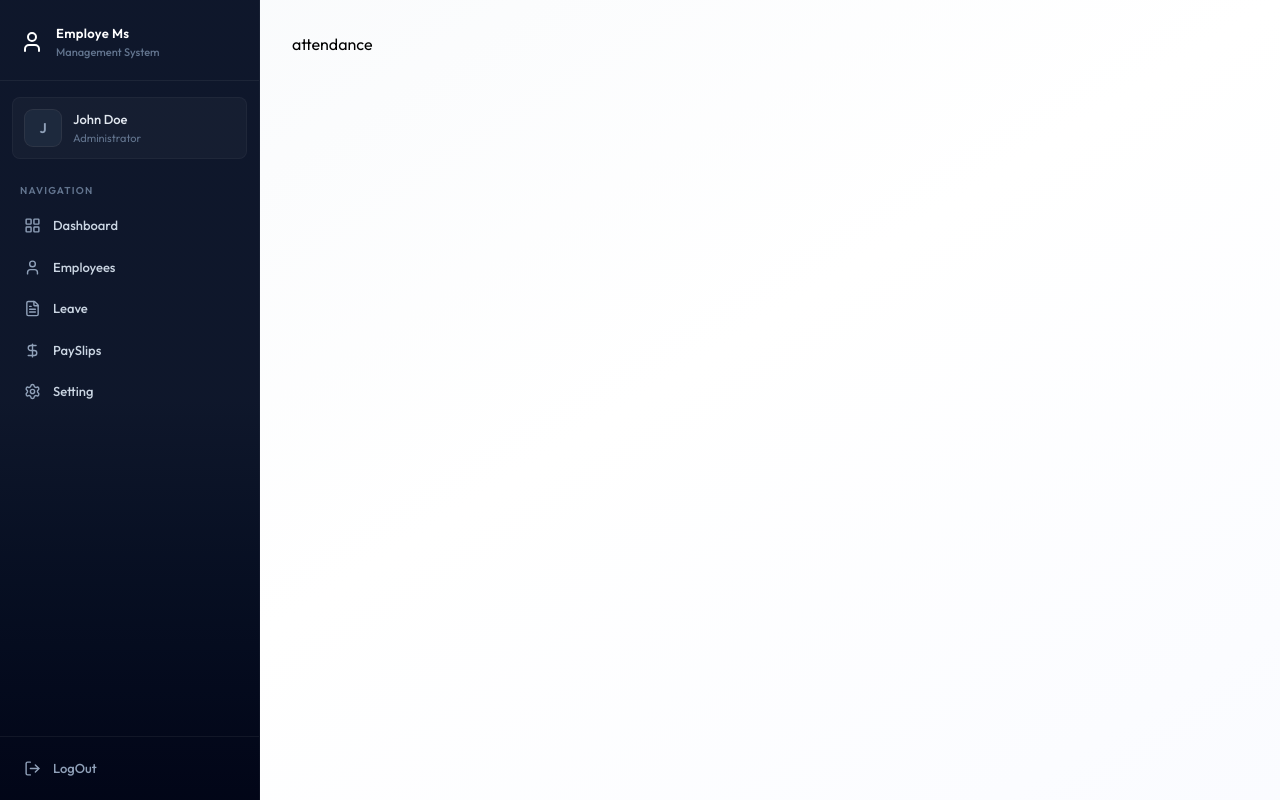
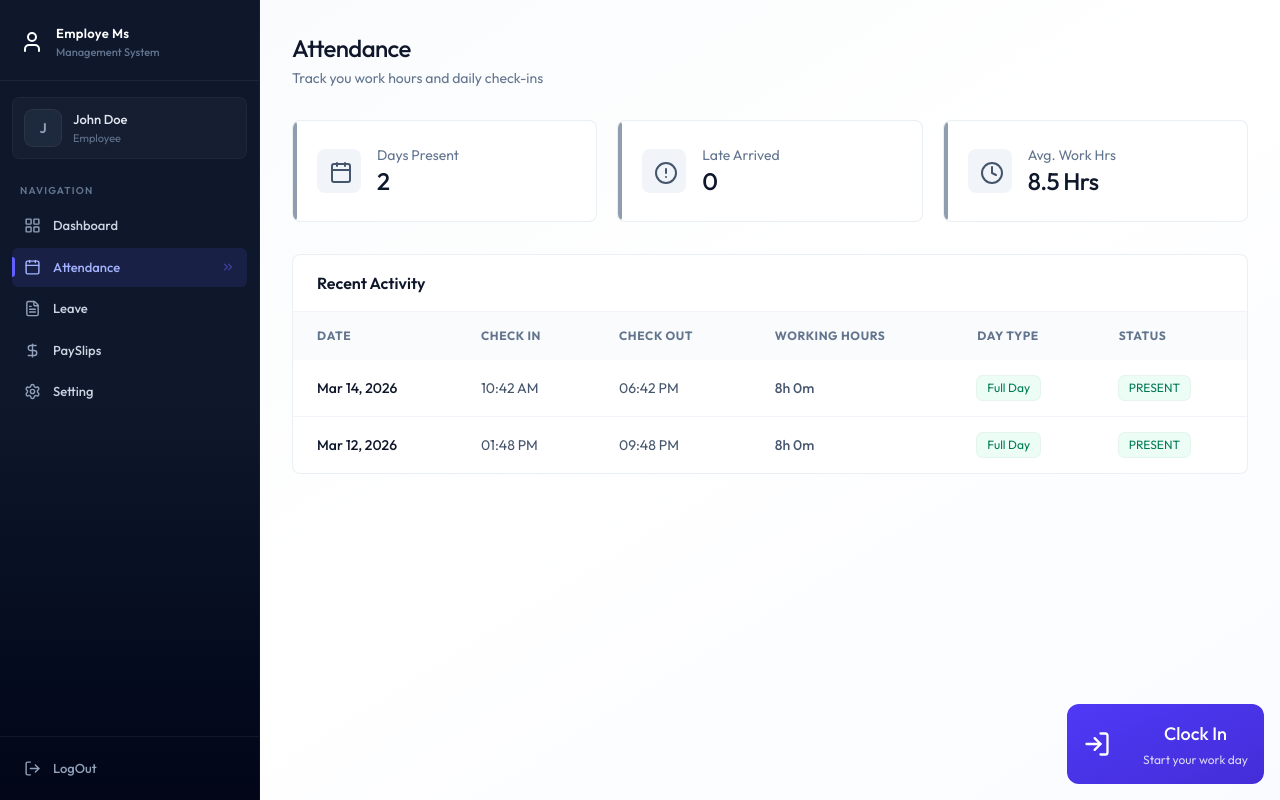
Before and after one commit to nayab-shafiq-sudo/ems, a React (Vite) app in the folder client/: page /attendance in a window 1280 px wide. Built offline with nearby package versions, Linux system fonts and the light colour scheme.

Commit message:
attendance page ui completed

```diff
--- a/client/package.json
+++ b/client/package.json
@@ -11,6 +11,7 @@
   },
   "dependencies": {
     "@tailwindcss/vite": "^4.3.3",
+    "date-fns": "^4.4.0",
     "lucide-react": "^1.48.0",
     "react": "^19.2.6",
     "react-dom": "^19.2.6",
--- a/client/src/components/EmployeeCard.jsx
+++ b/client/src/components/EmployeeCard.jsx
@@ -6,7 +6,7 @@ const EmployeeCard = ({employee, onDelete, onEdit}) => {
   const handleDelete = async () => {
     if (!confirm("Are you sure you want to delete this employee?"))
       return;
-  }
+    }
 
 
   return (
--- a/client/src/components/SideBar.jsx
+++ b/client/src/components/SideBar.jsx
@@ -17,7 +17,7 @@ const SideBar = () => {
       setMobileOpen(false)
     },[pathname])
 
-    const role = "ADMIN" || "EMPLOYEE";
+    const role = "" || "EMPLOYEE";
     const navItems = [
       {name: "Dashboard", href: "/dashboard", icon: LayoutGridIcon},
 
--- /dev/null
+++ b/client/src/components/attendance/AttendanceHistory.jsx
@@ -0,0 +1,70 @@
+import React from 'react'
+import { format } from 'date-fns'
+import { getDayTypeDisplay, getWorkingHoursDisplay } from '../../assets/assets'
+
+const AttendanceHistory = ({history}) => {
+  return (
+    <div className='card overflow-hidden'>
+      <div className='px-6 py-4 border-b border-slate-100'>
+        <h3 className='font-semibold text-slate-900'>Recent Activity</h3>
+      </div>
+      <div className='overflow-x-auto'>
+        <table className='table-modern'>
+            <thead>
+                <tr>
+                    <th className='px-6 py-4'>Date</th>
+                    <th className='px-6 py-4'>Check In</th>
+                    <th className='px-6 py-4'>Check Out</th>
+                    <th className='px-6 py-4'>Working Hours</th>
+                    <th className='px-6 py-4'>Day Type</th>
+                    <th className='px-6 py-4'>Status</th>
+                </tr>
+            </thead>
+            <tbody>
+                {history.length === 0 ? (
+                    <tr>
+                        <td colSpan={6} className='text-center py-12 text-slate-400'>
+                            No records found
+                        </td>
+                    </tr>
+                ) : (
+                    history.map((record)=>{
+                        const dayType = getDayTypeDisplay(record)
+                        return (
+                            <tr key={record._id || record.id}>
+                                <td className='px-6 py-4 font-medium text-slate-900'>
+                                    {format(new Date(record.date),'MMM dd, yyy')}
+                                </td>
+
+                                <td className='px-6 py-4 text-slate-600'>
+                                    {record.checkIn ? format(new Date(record.checkIn), 'hh:mm a') : '-'}
+                                </td>
+
+                                <td className='px-6 py-4 text-slate-600'>
+                                    {record.checkOut ? format(new Date(record.checkOut), 'hh:mm a') : '-'}
+                                </td>
+
+                                <td className='px-6 py-4 text-slate-600 font-medium'>
+                                    {getWorkingHoursDisplay(record)}
+                                </td>
+
+                                <td className='px-6 py-4 '>
+                                    {dayType.label !== "-" ? <span className={`badge ${dayType.className}`}>{dayType.label}</span> : ""}
+                                </td>
+
+                                <td className='px-6 py-4'>
+                                    <span className={`badge ${record.status === "PRESENT" ? "badge-success" : record.status === "LATE" ? "badge-warning" : "badge-danger"}`}>{record.status}</span>
+                                </td>
+                            </tr>
+                        )
+
+                    })
+                )}
+            </tbody>
+        </table>
+      </div>
+    </div>
+  )
+}
+
+export default AttendanceHistory
--- /dev/null
+++ b/client/src/components/attendance/AttendanceStats.jsx
@@ -0,0 +1,29 @@
+import { AlertCircleIcon, CalendarIcon, ClockIcon } from 'lucide-react'
+
+const AttendanceStats = ({ history }) => {
+    const totalPresent = history.filter((h)=> h.status === 'PRESENT' | h.status === 'LATE' ).length
+    const totalLate = history.filter((h)=> h.status === 'LATE').length
+    const stats = [
+        {label: 'Days Present', value: totalPresent, icon: <CalendarIcon/>},
+        {label: 'Late Arrived', value: totalLate, icon: <AlertCircleIcon/>},
+        {label: 'Avg. Work Hrs', value: '8.5 Hrs', icon: <ClockIcon/>},
+    ]
+  return (
+    <div className='grid grid-cols-1 sm:grid-cols-3 gap-4 sm:gap-5 mb-8'>
+      {stats.map((stat)=> (
+        <div key={stat.label} className='card card-hover p-5 sm:p-6 flex items-center gap-4 relative overflow-hidden group'>
+            <div className='absolute left-0 top-0 bottom-0 w-1 rounded-r-full bg-slate-500/70 group-hover:bg-indigo-500/70'/>
+            <div className='p-3 bg-slate-100 rounded-lg group-hover:bg-indigo-50 transition-colors duration-200'>
+                <p className='w-5 h-5 text-slate-600 group-hover:text-indigo-600 transition-colors duration-200'>{stat.icon}</p>
+            </div>
+            <div>
+                <p className='text-sm text-slate-500'>{stat.label}</p>
+                <p className='text-2xl font-medium text-slate-900 tracking-tight'>{stat.value}</p>
+            </div>
+        </div>
+      ))}
+    </div>
+  )
+}
+
+export default AttendanceStats
--- /dev/null
+++ b/client/src/components/attendance/Button.jsx
@@ -0,0 +1,37 @@
+import { Loader2Icon, LogInIcon, LogOutIcon } from 'lucide-react'
+import React, { useState } from 'react'
+
+const Button = ({ todayRecord, onAction }) => {
+    const [loading, setLoading] = useState(false)
+
+    const handleAttendance = async () => {
+        setLoading(true)
+        setTimeout(() => {
+            setLoading(false)
+            onAction()
+        }, 1000);
+    }
+    if (todayRecord?.checkOut) {
+        return (
+            <div className='flex flex-col items-center justify-center p-8 bg-slate-50 rounded-2xl border border-slate-200'>
+                <h3 className='text-lg font-bold text-slate-900'>Work Day Completed.</h3>
+                <p className='text-slate-500 text-sm mt-1'>Great job! see you tomorrow</p>
+            </div>
+        )
+    }
+
+    const isCheckedIn = !!todayRecord?.isCheckedIn
+  return (
+    <div className='absolute bottom-4 right-4 flex flex-col z-1'>
+      <button onClick={handleAttendance} disabled={loading} className={`w-full max-w-xs flex items-center justify-between gap-8 p-4 rounded-xl bg-linear-to-br text-white ${isCheckedIn ? "from-slate-700 to-slate-900": 'from-indigo-600 to-indigo-700'} `}>
+        {loading ? <Loader2Icon className='size-7 animate-spin' /> : isCheckedIn ? <LogOutIcon className='size-7'/> : <LogInIcon className='size-7'/>}
+        <div className='relative flex flex-col items-center text-center'>
+            <h2 className='text-lg font-medium mb-1'>{loading ? 'Processing...' : isCheckedIn ? 'Clock Out' : 'Clock In'}</h2>
+            <p className='text-xs opacity-80'>{isCheckedIn ? 'Click to end your shift' : 'Start your work day'}</p>
+        </div>
+      </button>
+    </div>
+  )
+}
+
+export default Button
--- a/client/src/pages/Attendance.jsx
+++ b/client/src/pages/Attendance.jsx
@@ -1,10 +1,55 @@
-import React from 'react'
+import { useCallback, useEffect, useState } from "react"
+import { dummyAttendanceData } from "../assets/assets"
+import Loading from "../components/Loading"
+import Button from "../components/attendance/Button"
+import AttendanceStats from "../components/attendance/AttendanceStats"
+import AttendanceHistory from "../components/attendance/AttendanceHistory"
 
 const Attendance = () => {
+
+  const [history, setHistory] = useState([])
+  const [loading, setLoading] = useState(true)
+  const [isDeleted, setIsDeleted] = useState(false)
+
+  const fetchData = useCallback(async()=>{
+    setHistory(dummyAttendanceData)
+
+    setTimeout(() => {
+      setLoading(false)
+    }, 1000);
+  },[])
+
+  useEffect(()=>{
+    fetchData()
+  },[fetchData])
+
+  if (loading) return <Loading/>
+
+  const today = new Date()
+  today.setHours(0,0,0,0)
+  const todayRecord = history.find((r)=>new Date(r.Date).toDateString() === today.toDateString())
+
   return (
-    <div>
-      attendance
+    <div className="animate-fade-in">
+      <div className="page-header">
+        <h1 className="page-title">Attendance</h1>
+        <p className="page-subtitle">Track you work hours and daily check-ins</p>
+      </div>
+
+
+      {isDeleted ? (
+        <div className="mb-8 p-6 bg-rose-50 border border-rose-200 rounded-2xl text-center">
+          <p className="text-rose-600">You can no longer clock in or out because your employee records have been marked as deleted.</p>
+        </div>
+      ) : (
+      <div className="mb-8">
+        <Button todayRecord={todayRecord} onAction={fetchData}/>
+      </div>
+      )}
+      <AttendanceStats history={history}/>
+      <AttendanceHistory history={history} />
     </div>
+
   )
 }
 
--- a/client/src/pages/Employees.jsx
+++ b/client/src/pages/Employees.jsx
@@ -20,14 +20,14 @@ const Employees = () => {
     setTimeout(() => {
       setLoading(false);
     }, 1000);
-  },[])
+  },[selectDept])
 
   const filltered = employees.filter((emp)=> `${emp.firstName} ${emp.lastName} ${emp.position}`.toLowerCase().includes(search.toLocaleLowerCase()))
 
 
   useEffect(()=>{
     fetchEmployees();
-  },[])
+  },[fetchEmployees])
 
 
   return (
```
Also changed, not shown: 1 other file (tests, documents, lock files or other folders).
